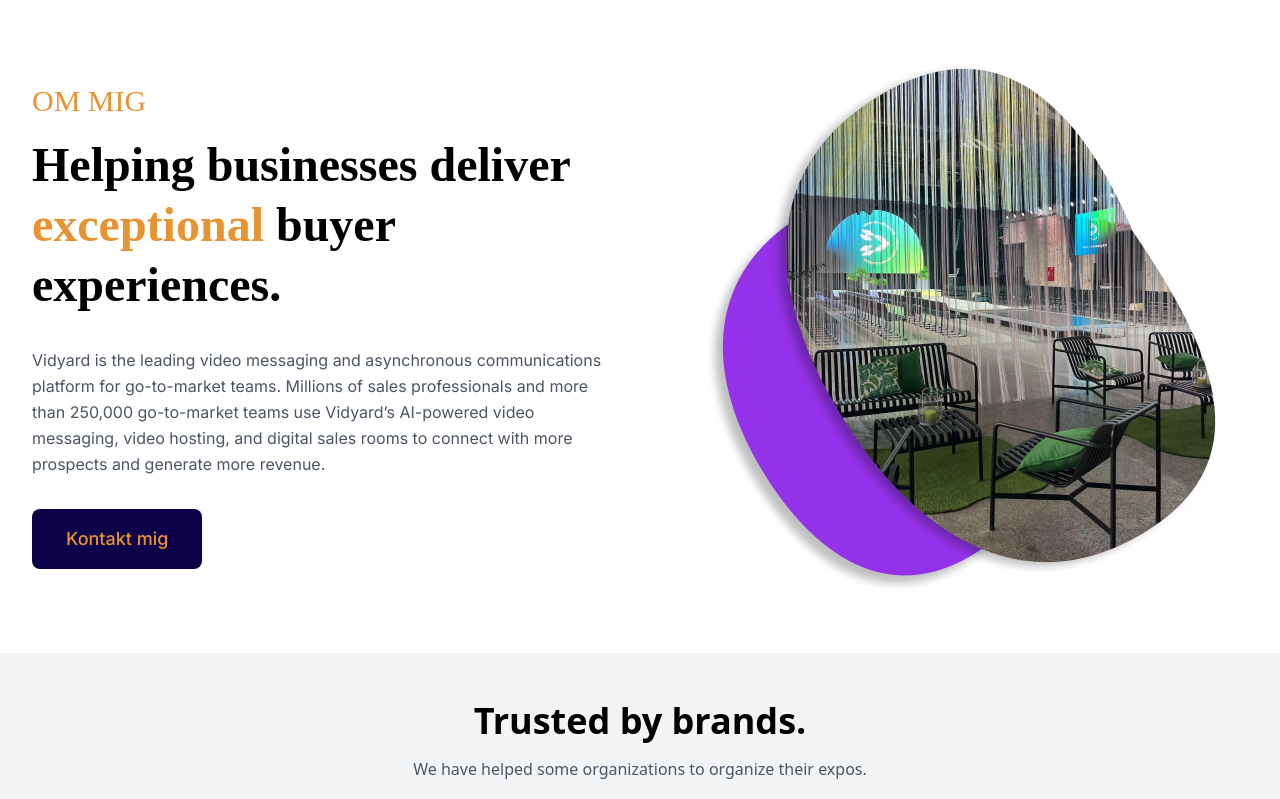
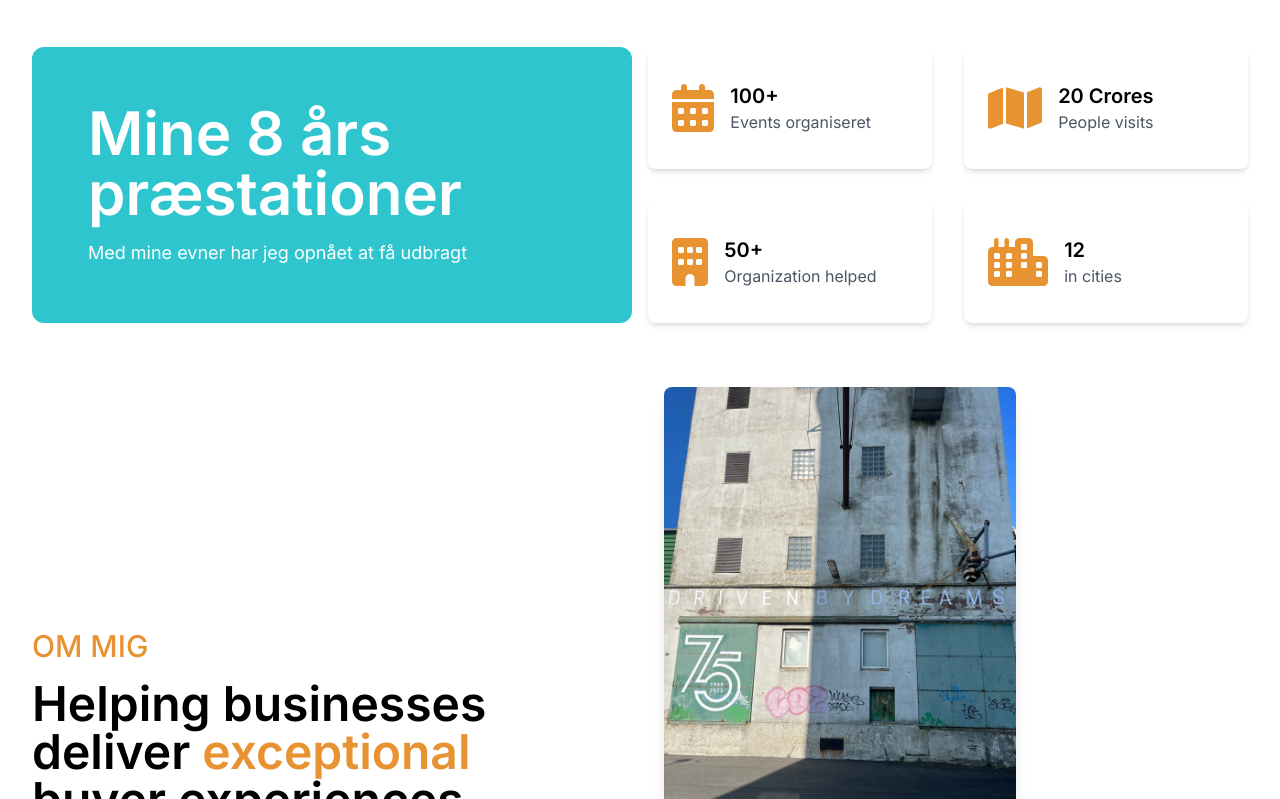
Before and after one commit to Bnop1146/event_manager_website, a React (Create React App) app: page / in a window 1280 px wide. Shown: the part 801-1600 px from the top of the page. Built offline with nearby package versions, Linux system fonts and the light colour scheme.

Commit message:
Updated the about section with some more content and the correct images on the old content

```diff
--- a/src/Components/AboutSection.jsx
+++ b/src/Components/AboutSection.jsx
@@ -1,38 +1,130 @@
-import image from '../assets/images/Big About section image.png';
+import { FontAwesomeIcon } from '@fortawesome/react-fontawesome';
+import { faMap, faCalendarAlt, faBuilding, faCity } from '@fortawesome/free-solid-svg-icons';
+import image1 from '../assets/images/Bord opsætning fint.png';
+import image2 from '../assets/images/Driven by dreams foto .png';
+import image3 from '../assets/images/Menu på tallerken event.png';
+import image4 from '../assets/images/Porche fælg med blomster.png';
+import image5 from '../assets/images/Porche med blade på.png';
+import image6 from '../assets/images/The bar, event billede.png';
 
 function AboutSection() {
 
   return (
     <section className="bg-white py-12 relative overflow-hidden">
-      <div className="mx-auto max-w-7xl px-2 sm:px-6 lg:px-8 flex flex-col md:flex-row items-center justify-between space-y-8 md:space-y-0">
+      <div className='flex flex-col md:flex-row items-stretch justify-center mx-auto max-w-7xl px-2 sm:px-6 lg:px-8 space-y-8 md:space-y-0 mb-16 gap-4'>
+        {/* Left Section */}
+        <div className='md:w-1/2 w-full text-left bg-section-color p-6 rounded-xl flex items-center justify-center'>
+          <div className="flex flex-col justify-between leading-normal">
+            <div className="mx-4 sm:mx-8 my-4 sm:my-8">
+              <h1 className="text-white font-text font-semibold text-3xl sm:text-4xl md:text-5xl lg:text-6xl mb-4">
+                Mine 8 års præstationer
+              </h1>
+              <p className="text-white font-text text-base sm:text-lg">
+                Med mine evner har jeg opnået at få udbragt
+              </p>
+            </div>
+          </div>
+        </div>
+
+        {/* Right Section (Icon Cards) */}
+        <div className='md:w-1/2 w-full grid grid-cols-1 sm:grid-cols-2 gap-4 md:gap-8'>
+          {/* Card 1 */}
+          <div className="bg-white p-6 rounded-lg shadow-md flex flex-row items-center space-x-4">
+            <div className="text-secondary-color text-5xl">
+              <FontAwesomeIcon icon={faCalendarAlt} />
+            </div>
+            <div className='font-text'>
+              <h4 className='font-bold text-xl'>
+                100+
+              </h4>
+              <p className='text-gray-600'>
+                Events organiseret
+              </p>
+            </div>
+          </div>
+
+          {/* Card 2 */}
+          <div className="bg-white p-6 rounded-lg shadow-md flex flex-row items-center space-x-4">
+            <div className="text-secondary-color text-5xl">
+              <FontAwesomeIcon icon={faMap} />
+            </div>
+            <div className='font-text'>
+              <h4 className='font-bold text-xl'>
+                20 Crores
+              </h4>
+              <p className='text-gray-600'>
+                People visits
+              </p>
+            </div>
+          </div>
+
+          {/* Card 3 */}
+          <div className="bg-white p-6 rounded-lg shadow-md flex flex-row items-center space-x-4">
+            <div className="text-secondary-color text-5xl">
+              <FontAwesomeIcon icon={faBuilding} />
+            </div>
+            <div className='font-text'>
+              <h4 className='font-bold text-xl'>
+                50+
+              </h4>
+              <p className='text-gray-600'>
+                Organization helped
+              </p>
+            </div>
+          </div>
+
+          {/* Card 4 */}
+          <div className="bg-white p-6 rounded-lg shadow-md flex flex-row items-center space-x-4">
+            <div className="text-secondary-color text-5xl">
+              <FontAwesomeIcon icon={faCity} />
+            </div>
+            <div className='font-text'>
+              <h4 className='font-bold text-xl'>
+                12
+              </h4>
+              <p className='text-gray-600'>
+                in cities
+              </p>
+            </div>
+          </div>
+        </div>
+      </div>
+
+
+      <div className="mx-auto max-w-7xl px-4 sm:px-6 lg:px-8 flex flex-col md:flex-row items-center justify-between space-y-8 md:space-y-0 mb-16">
         {/* Text Section */}
         <div className="md:w-1/2 w-full text-left md:pr-8">
-          <h4 className="text-3xl font-heading font-medium text-secondary-color mb-4 uppercase">
+          <h4 className="text-2xl sm:text-3xl font-text font-medium text-secondary-color mb-4 uppercase">
             Om Mig
           </h4>
-          <h1 className="text-5xl font-heading font-bold text-black-700 mb-8 leading-tight">
+          <h1 className="text-4xl sm:text-5xl font-text font-semibold text-black-700 mb-8 leading-tight">
             Helping businesses deliver{' '}
             <span className="text-secondary-color">exceptional</span> buyer experiences.
           </h1>
-          <p className="font-text text-gray-600 mb-8 leading-relaxed">
+          <p className="font-text text-gray-600 text-lg sm:text-xl mb-8 leading-relaxed">
             Vidyard is the leading video messaging and asynchronous communications platform for go-to-market teams. Millions of sales professionals and more than 250,000 go-to-market teams use Vidyard’s AI-powered video messaging, video hosting, and digital sales rooms to connect with more prospects and generate more revenue.
           </p>
-          <button className="font-text custom-button rounded-lg text-lg font-medium hover-custom-button transition ease-in-out delay-150 hover:-translate-y-2 hover:scale-100 duration-300">
+          <button className="bg-secondary-color text-white py-2 px-6 rounded-lg text-lg font-medium hover:bg-primary-color transition duration-300 ease-in-out">
             Kontakt mig
           </button>
         </div>
 
         {/* Image Section */}
         <div className="md:w-1/2 w-full flex justify-end relative z-10">
-          <div className="relative">
-            <img
-              src={image}
-              alt="Abstract Shaped"
-              className="w-full h-auto"
-            />
+          <div className="grid grid-cols-1 gap-4 md:grid-cols-3 grid-rows-2 md:gap-4">
+            {/* Top Image */}
+            <div className="col-span-2 md:mx-6">
+              <img className="h-auto max-w-full rounded-lg shadow-lg" src={image2} alt="Top"></img>
+            </div>
+
+            {/* Bottom Image */}
+            <div className="col-span-1 md:col-span-2 md:col-start-2 md:row-start-2 md:mx-6">
+              <img className="h-auto max-w-full rounded-lg shadow-lg" src={image4} alt="Bottom"></img>
+            </div>
           </div>
         </div>
       </div>
+
     </section>
 
   );
@@ -40,3 +132,29 @@ function AboutSection() {
 
 
 export default AboutSection;
+
+
+<div class="grid grid-cols-1 md:grid-cols-2 gap-4 py-12 md:ml-24">
+            <div class="grid gap-4 ">
+                <div>
+                    <img class="h-auto max-w-full rounded-lg" src={image1} alt=""></img>
+                </div>
+                <div>
+                    <img class="h-auto max-w-full rounded-lg" src={image2} alt=""></img>
+                </div>
+                <div>
+                    <img class="h-auto max-w-full rounded-lg" src={image3} alt=""></img>
+                </div>
+            </div>
+            <div class="grid gap-4">
+                <div>
+                    <img class="h-auto max-w-full rounded-lg" src={image4} alt=""></img>
+                </div>
+                <div>
+                    <img class="h-auto max-w-full rounded-lg" src={image5} alt=""></img>
+                </div>
+                <div>
+                    <img class="h-auto max-w-full rounded-lg" src={image6} alt=""></img>
+                </div>
+            </div>
+          </div>
```
